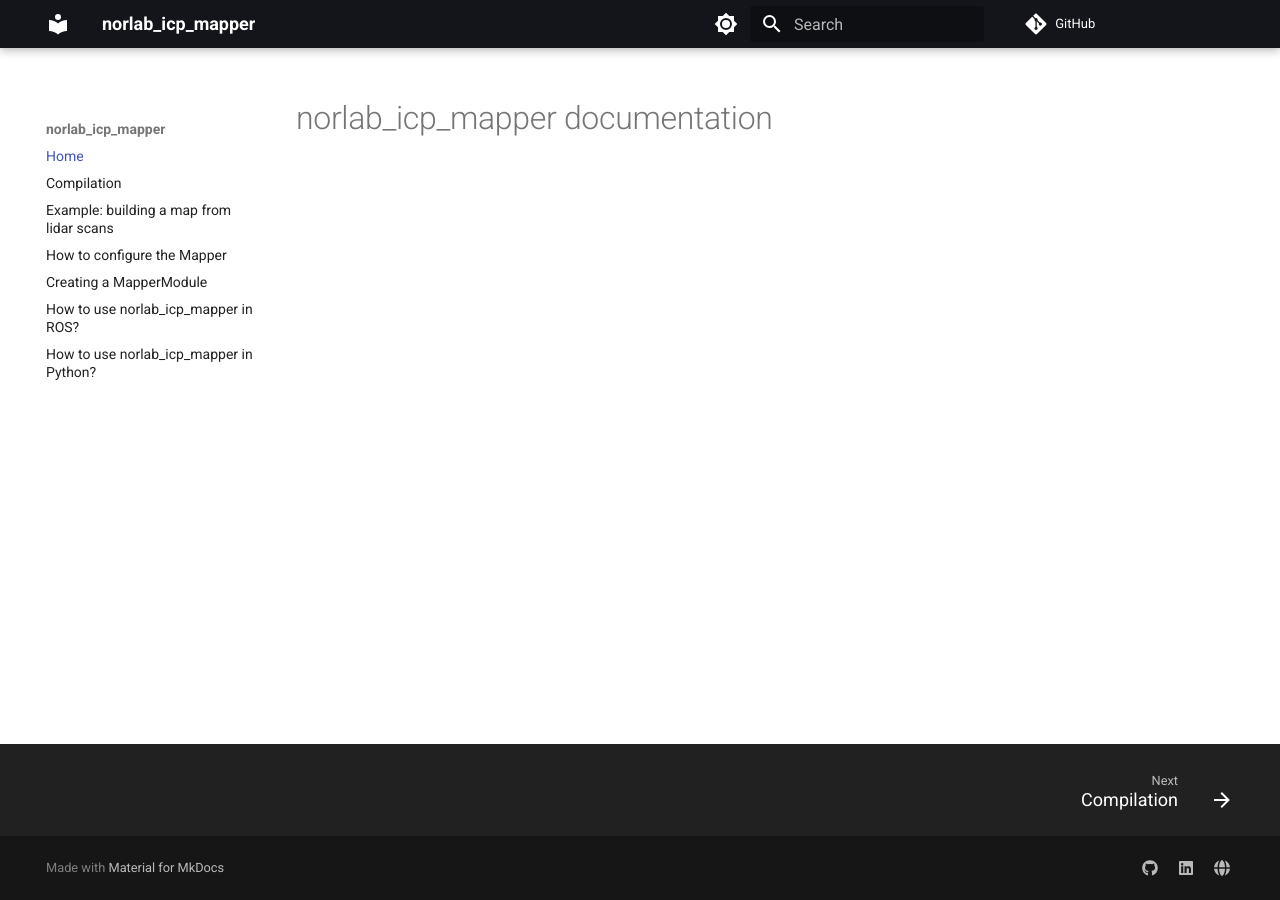
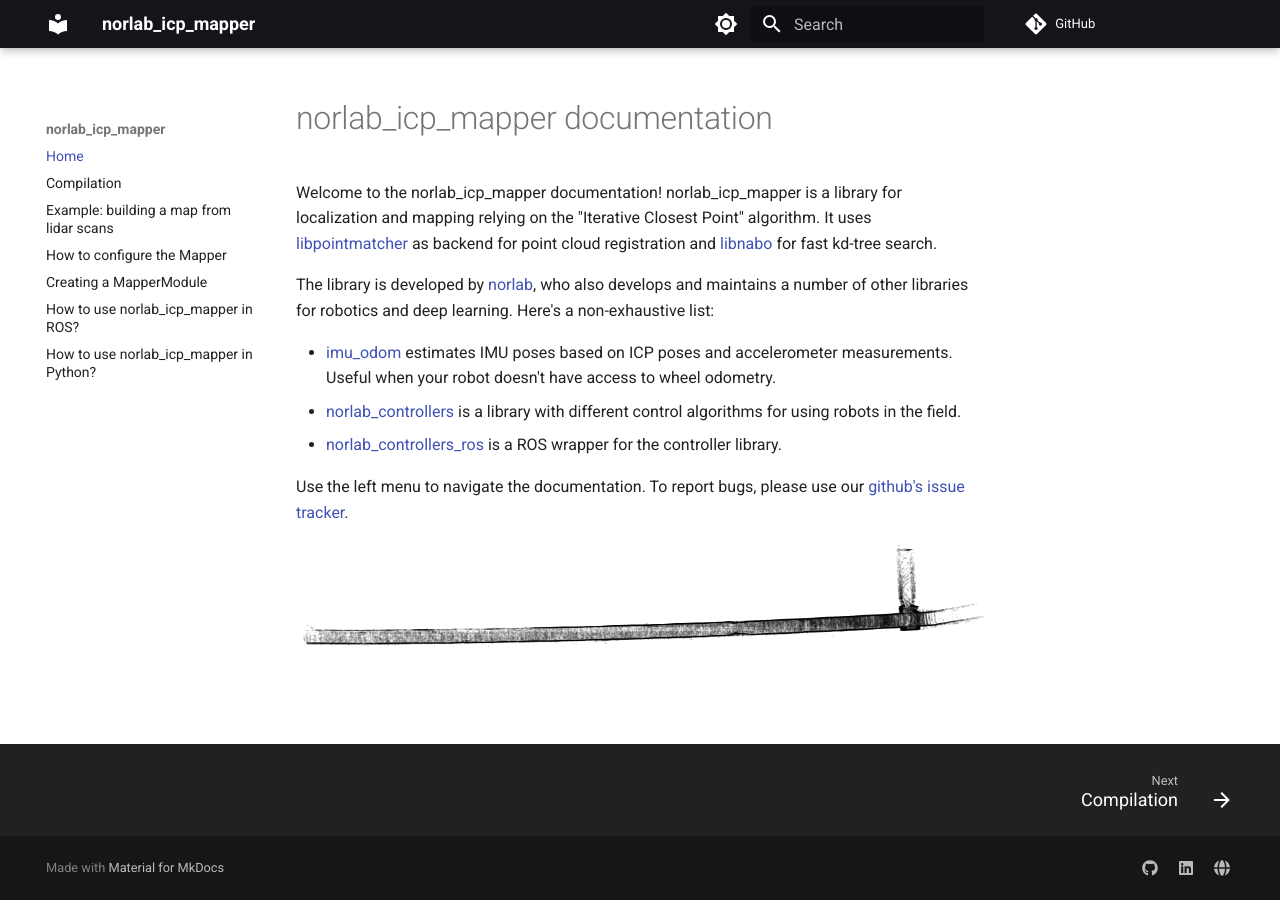
Before and after one commit to norlab-ulaval/norlab_icp_mapper, an MkDocs documentation site: the page built from docs/index.md, in a window 1280 px wide. Built offline with MkDocs 1.6.1 and Material for MkDocs 9.7.7, drawn with Linux system fonts in a browser that asks for light colours; comment, search, counter and statistics services are not loaded.

Commit message:
Add content to index.md

```diff
--- a/docs/index.md
+++ b/docs/index.md
@@ -1 +1,17 @@
 # norlab_icp_mapper documentation
+
+Welcome to the norlab_icp_mapper documentation!
+norlab_icp_mapper is a library for localization and mapping relying on the "Iterative Closest Point" algorithm.
+It uses [libpointmatcher](https://github.com/norlab-ulaval/libpointmatcher) as backend for point cloud registration and [libnabo](https://github.com/norlab-ulaval/libnabo) for fast kd-tree search.
+
+The library is developed by [norlab](https://norlab.ulaval.ca/), who also develops and maintains a number of other libraries for robotics and deep learning. Here's a non-exhaustive list:
+
++ [imu_odom](https://github.com/norlab-ulaval/imu_odom) estimates IMU poses based on ICP poses and accelerometer measurements. Useful when your robot doesn't have access to wheel odometry.
++ [norlab_controllers](https://github.com/norlab-ulaval/norlab_controllers) is a library with different control algorithms for using robots in the field.
++ [norlab_controllers_ros](https://github.com/norlab-ulaval/norlab_controllers_ros) is a ROS wrapper for the controller library.
+
+Use the left menu to navigate the documentation.
+To report bugs, please use our [github's issue tracker](http://github.com/norlab-ulaval/norlab_icp_mapper/issues).
+
+![Tunnel light](images/index_tunnel_light.png#only-light)
+![Tunnel dark](images/index_tunnel_dark.png#only-dark)
```
Also changed, not shown: docs/images/index_tunnel_dark.png (added), docs/images/index_tunnel_light.png (added).
